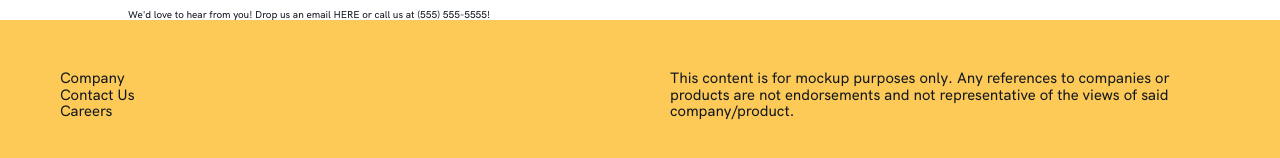
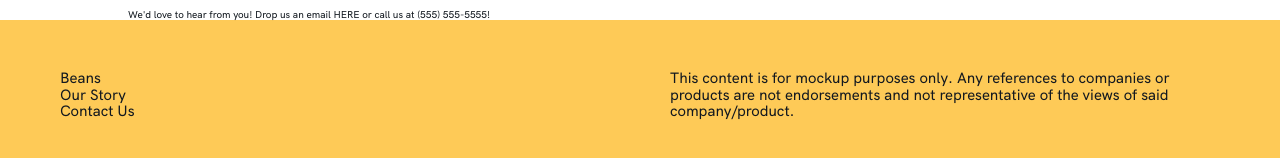
Before and after one commit to dgwn/aporia-frontend, a React (Create React App) app: page / in a window 1280 px wide. Shown: the part 1830-1988 px from the top of the page. Built offline with nearby package versions, Linux system fonts and the light colour scheme.

Commit message:
fix footer links and targets

```diff
--- a/src/components/Footer.js
+++ b/src/components/Footer.js
@@ -8,9 +8,9 @@ const Footer = (  ) => {
                 <div className="col col-1-of-2">
                     <div className="footer-nav">
                         <ul className="footer__list">
-                            <li className="footer__item"><a href="#beans" className="footer__link">Company</a></li>
-                            <li className="footer__item"><a href="#beans" className="footer__link">Contact Us</a></li>
-                            <li className="footer__item"><a href="#beans" className="footer__link">Careers</a></li>
+                            <li className="footer__item"><a href="#beans" className="footer__link">Beans</a></li>
+                            <li className="footer__item"><a href="#story" className="footer__link">Our Story</a></li>
+                            <li className="footer__item"><a href="#contact" className="footer__link">Contact Us</a></li>
                         </ul>
                     </div>
                 </div>
```
